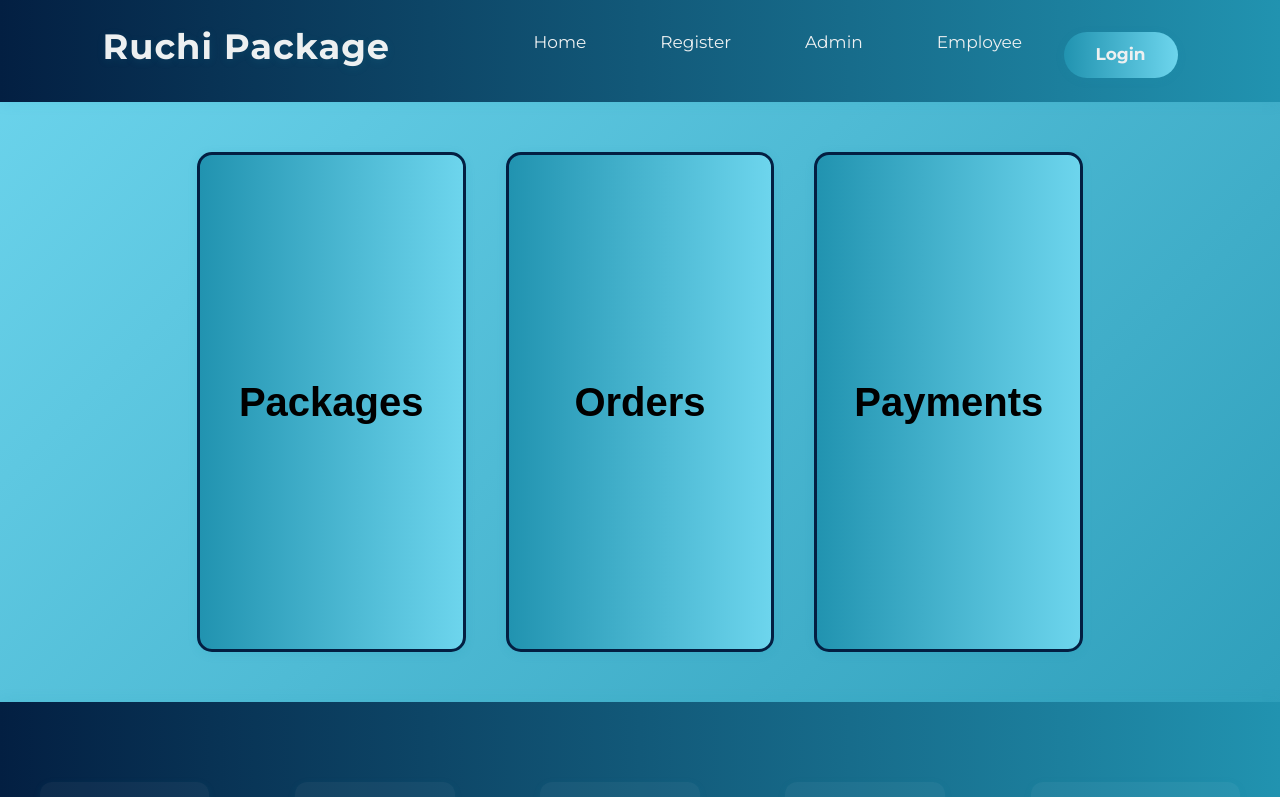
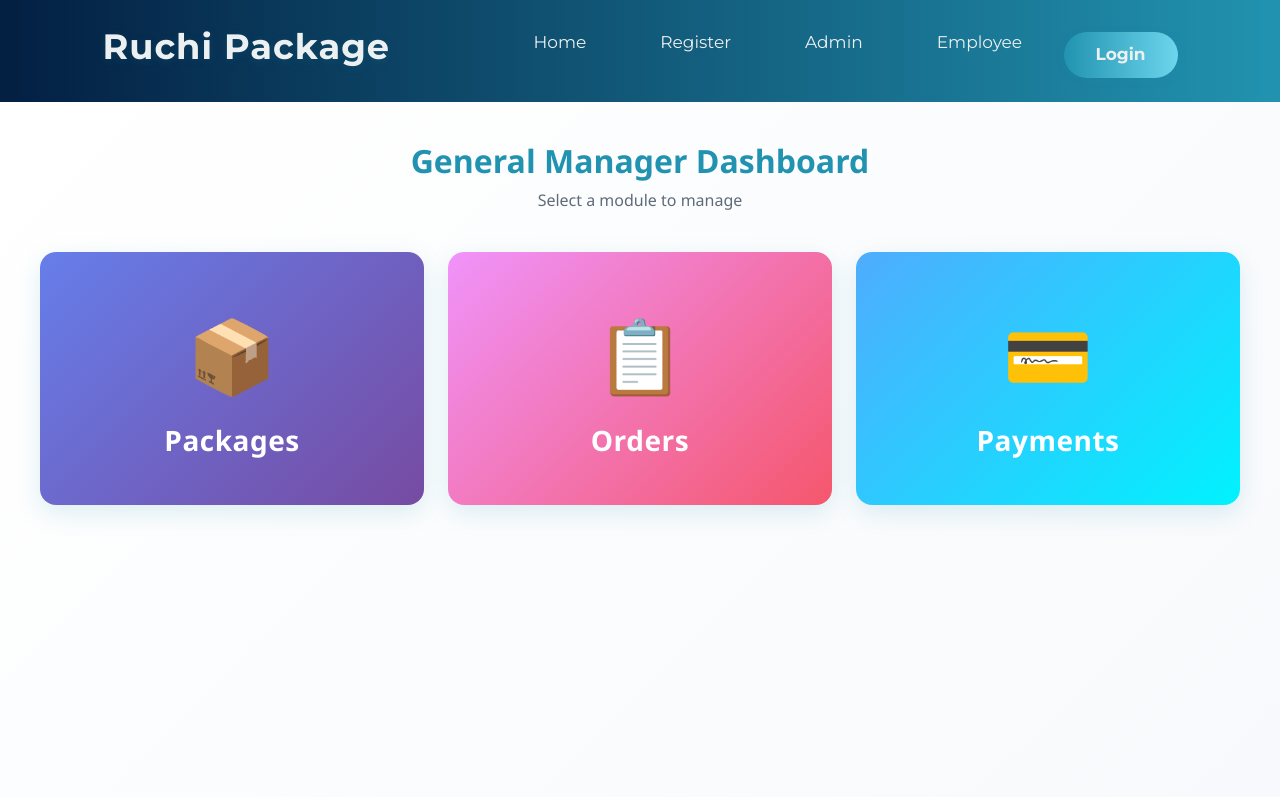
Before and after one commit to Ranjuna120/Package-Delivery-Management-System, a React (Create React App) app in the folder frontend/: page /AdminChoose/GMChoose in a window 1280 px wide. Shown: the top 797 px of the page. Built offline with nearby package versions, Linux system fonts and the light colour scheme.

Commit message:
Update GMChoose.js

```diff
--- a/frontend/src/compoments/GMChoose.js
+++ b/frontend/src/compoments/GMChoose.js
@@ -7,41 +7,109 @@ function GMChoose() {
   const handleNavigate = (path) => {
     navigate(`${path}`);
   };
+
+  const cardData = [
+    {
+      title: 'Packages',
+      icon: '📦',
+      path: '/PackageDashBoardPage',
+      gradient: 'linear-gradient(135deg, #667eea 0%, #764ba2 100%)',
+    },
+    {
+      title: 'Orders',
+      icon: '📋',
+      path: '/OrderDashBoardPage',
+      gradient: 'linear-gradient(135deg, #f093fb 0%, #f5576c 100%)',
+    },
+    {
+      title: 'Payments',
+      icon: '💳',
+      path: '/PaymentDashBoardPage',
+      gradient: 'linear-gradient(135deg, #4facfe 0%, #00f2fe 100%)',
+    },
+  ];
+
   return (
-    <div>
-        <div>
-          <style>
-            {`
-            .tilesAdmin {
-                display: inline-block;
-                width: 21%;
-                height: 500px;
-                margin: 50px 20px 50px 20px;
-                padding: 20px;
-                color: black;
-                text-align: center;
-                text-decoration: none;
-                border-radius: 15px;
-                border: 3px solid #031f42;
-                font-family: Arial, sans-serif;
-                font-weight: bold;
-                font-size: 40px;
-             }
-              .GMCTileLayout{
-                text-align: center;
-              }
-            }
-          `}
-
-          </style>
-        </div>
-        <div className='GMCTileLayout'>
-        <button className="tilesAdmin" onClick={() => handleNavigate('/PackageDashBoardPage')}>Packages</button>
-        <button className="tilesAdmin" onClick={() => handleNavigate('/OrderDashBoardPage')}>Orders</button>
-        <button className="tilesAdmin" onClick={() => handleNavigate('/PaymentDashBoardPage')}>Payments</button>
-        </div>
+    <div style={styles.container}>
+      <div style={styles.header}>
+        <h1 style={styles.title}>General Manager Dashboard</h1>
+        <p style={styles.subtitle}>Select a module to manage</p>
       </div>
-
+      <div style={styles.cardGrid}>
+        {cardData.map((card, index) => (
+          <div
+            key={index}
+            style={{...styles.card, background: card.gradient}}
+            onClick={() => handleNavigate(card.path)}
+            onMouseEnter={(e) => {
+              e.currentTarget.style.transform = 'translateY(-8px)';
+              e.currentTarget.style.boxShadow = '0 12px 32px rgba(33,147,176,0.25)';
+            }}
+            onMouseLeave={(e) => {
+              e.currentTarget.style.transform = 'translateY(0)';
+              e.currentTarget.style.boxShadow = '0 8px 24px rgba(33,147,176,0.15)';
+            }}
+          >
+            <div style={styles.icon}>{card.icon}</div>
+            <h2 style={styles.cardTitle}>{card.title}</h2>
+          </div>
+        ))}
+      </div>
+    </div>
   );
 }
+
+const styles = {
+  container: {
+    padding: '40px 30px',
+    minHeight: '100vh',
+    background: 'linear-gradient(135deg, #ffffff 0%, #f7f9fc 100%)',
+  },
+  header: {
+    textAlign: 'center',
+    marginBottom: '40px',
+  },
+  title: {
+    margin: 0,
+    color: '#2193b0',
+    fontSize: '32px',
+    fontWeight: 800,
+  },
+  subtitle: {
+    marginTop: 8,
+    color: '#5f6b7a',
+    fontSize: 16,
+  },
+  cardGrid: {
+    display: 'grid',
+    gridTemplateColumns: 'repeat(auto-fit, minmax(280px, 1fr))',
+    gap: '24px',
+    maxWidth: '1200px',
+    margin: '0 auto',
+  },
+  card: {
+    padding: '48px 32px',
+    borderRadius: '16px',
+    cursor: 'pointer',
+    transition: 'all 0.3s ease',
+    boxShadow: '0 8px 24px rgba(33,147,176,0.15)',
+    display: 'flex',
+    flexDirection: 'column',
+    alignItems: 'center',
+    justifyContent: 'center',
+    minHeight: '240px',
+  },
+  icon: {
+    fontSize: '72px',
+    marginBottom: '16px',
+  },
+  cardTitle: {
+    margin: 0,
+    color: '#ffffff',
+    fontSize: '28px',
+    fontWeight: 700,
+    textAlign: 'center',
+  },
+};
+
 export default GMChoose;
```
